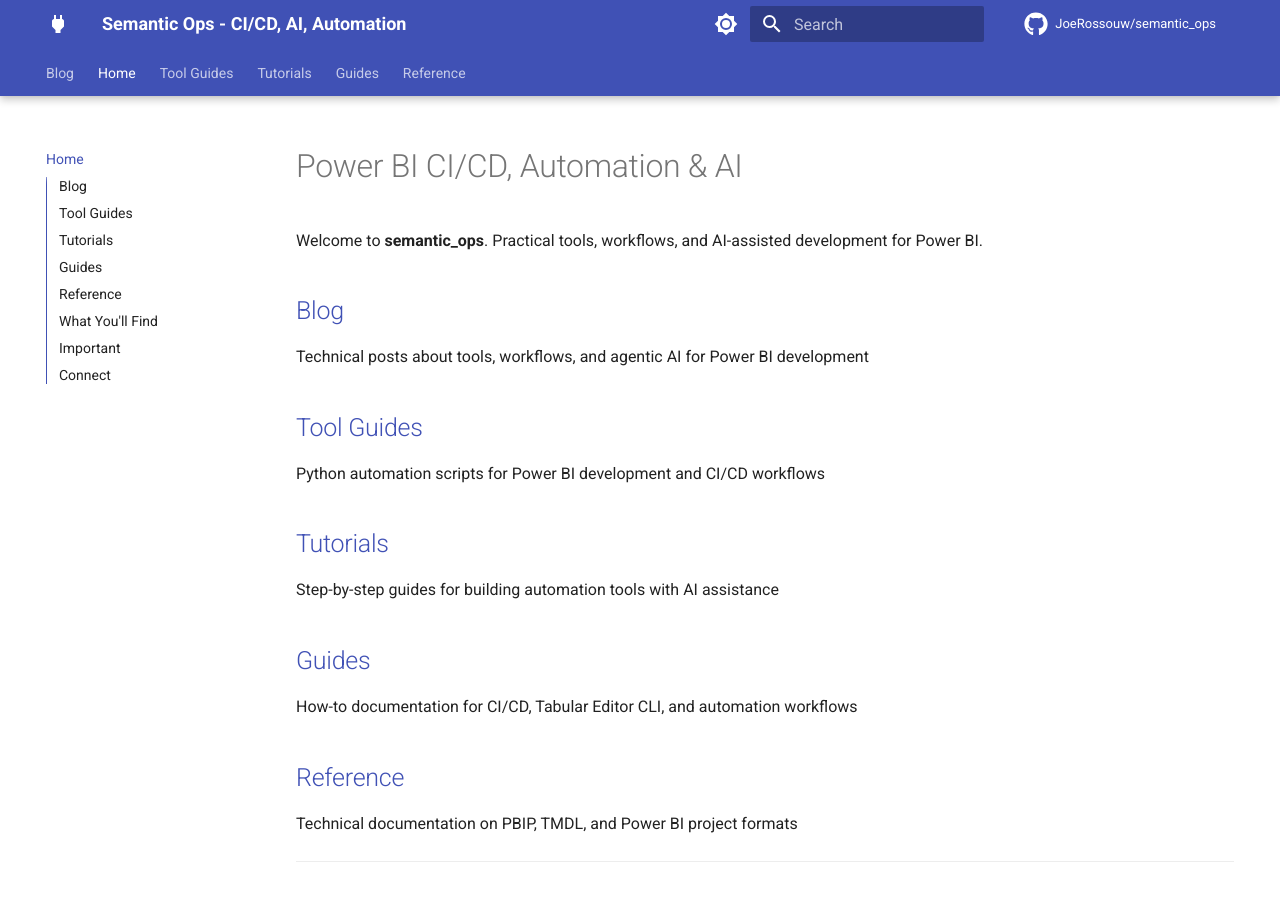
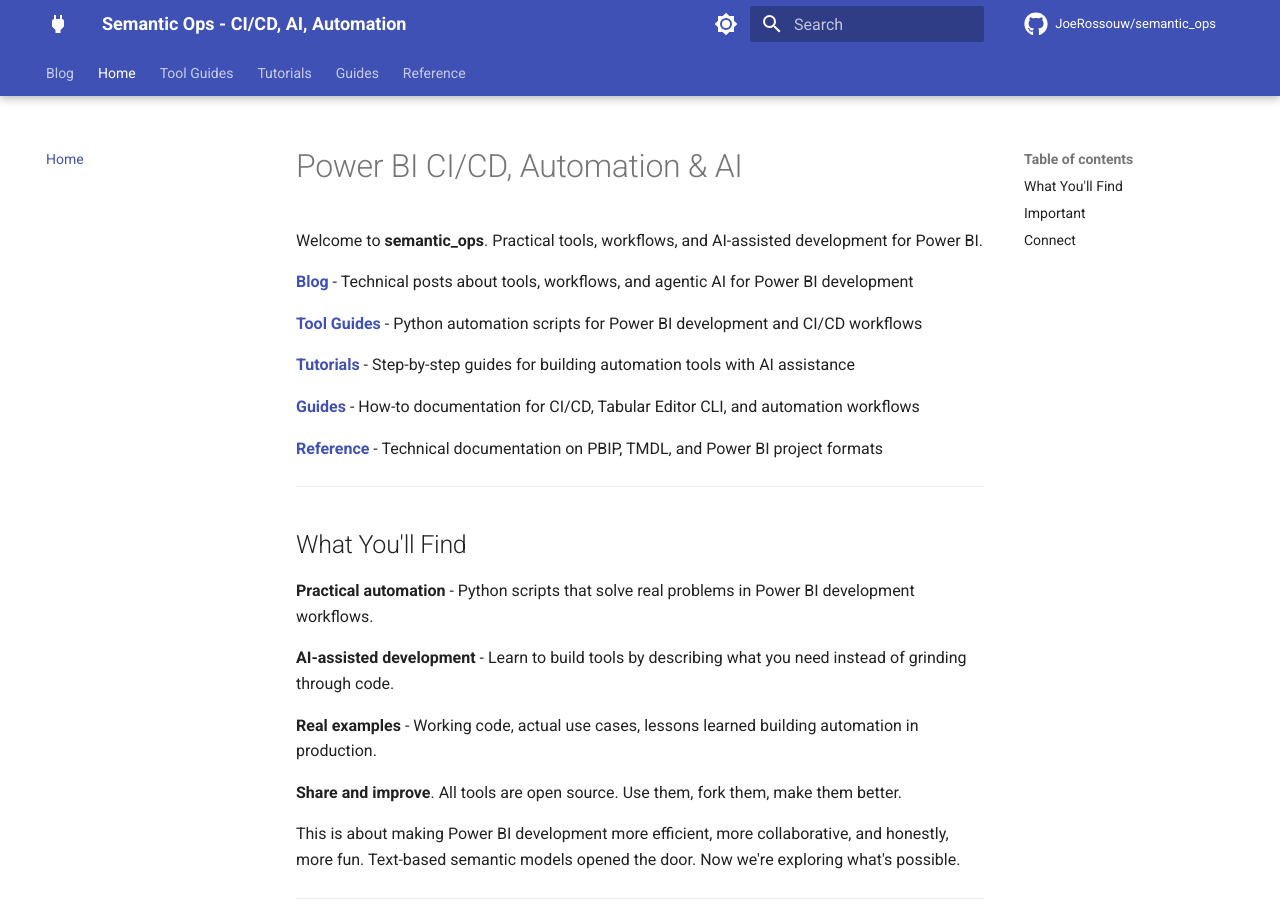
Before and after one commit to JoeRossouw/semantic_ops, an MkDocs documentation site: the page built from docs/index.md, in a window 1280 px wide and 900 px high. Built offline with MkDocs 1.6.1 and Material for MkDocs 9.7.7, drawn with Linux system fonts in a browser that asks for light colours; comment, search, counter and statistics services are not loaded.

Commit message:
changed mk docs

```diff
--- a/docs/index.md
+++ b/docs/index.md
@@ -2,20 +2,15 @@
 
 Welcome to **semantic_ops**. Practical tools, workflows, and AI-assisted development for Power BI.
 
-## [Blog](blog/)
-Technical posts about tools, workflows, and agentic AI for Power BI development
+**[Blog](blog/)** - Technical posts about tools, workflows, and agentic AI for Power BI development
 
-## [Tool Guides](tool-guides/)
-Python automation scripts for Power BI development and CI/CD workflows
+**[Tool Guides](tool-guides/)** - Python automation scripts for Power BI development and CI/CD workflows
 
-## [Tutorials](tutorials/)
-Step-by-step guides for building automation tools with AI assistance
+**[Tutorials](tutorials/)** - Step-by-step guides for building automation tools with AI assistance
 
-## [Guides](guides/)
-How-to documentation for CI/CD, Tabular Editor CLI, and automation workflows
+**[Guides](guides/)** - How-to documentation for CI/CD, Tabular Editor CLI, and automation workflows
 
-## [Reference](reference/)
-Technical documentation on PBIP, TMDL, and Power BI project formats
+**[Reference](reference/)** - Technical documentation on PBIP, TMDL, and Power BI project formats
 
 ---
 
--- a/mkdocs.yml
+++ b/mkdocs.yml
@@ -61,7 +61,7 @@ theme:
 
     # Table of Contents
     - toc.follow
-    - toc.integrate
+    # - toc.integrate
 
     # Search
     - search.suggest
```
